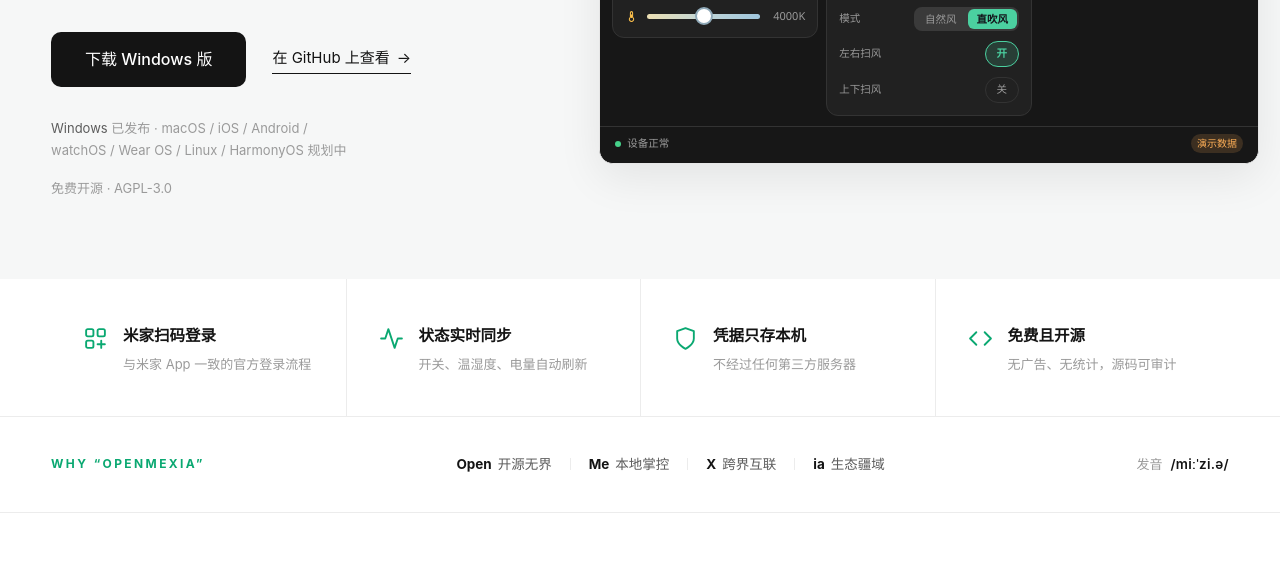
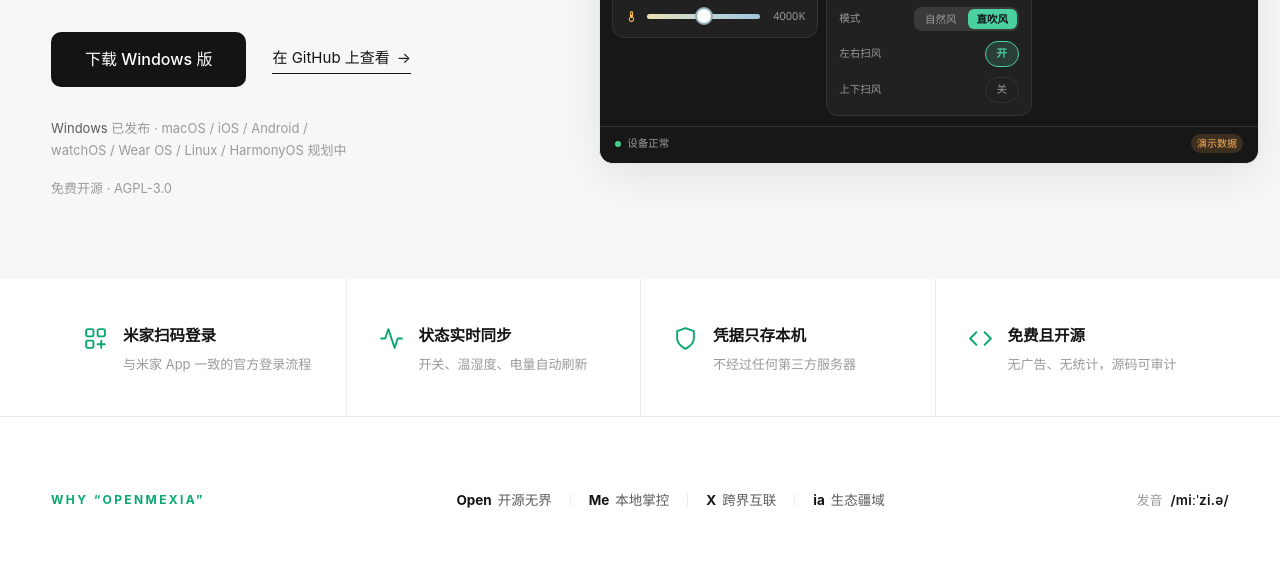
Before and after one commit to HZDavy/OpenMexia, a plain HTML site: page index.html in a window 1280 px wide. Shown: the part 391-952 px from the top of the page. Drawn offline with Linux system fonts and the light colour scheme.

Commit message:
site: double naming strip vertical padding to 72px

```diff
--- a/index.html
+++ b/index.html
@@ -123,7 +123,7 @@ section{padding:96px 0}
 
 /* ---------- naming meaning（白底窄条） ---------- */
 .name-sec{background:#fff;border-bottom:1px solid var(--line);padding:0}
-.name-strip{display:flex;align-items:center;justify-content:space-between;flex-wrap:wrap;gap:12px 24px;padding:36px 0}
+.name-strip{display:flex;align-items:center;justify-content:space-between;flex-wrap:wrap;gap:12px 24px;padding:72px 0}
 .name-strip .ns-title{font-size:12px;font-weight:700;letter-spacing:.2em;color:var(--green-deep);white-space:nowrap}
 .name-parts{display:flex;align-items:center;flex-wrap:wrap;gap:8px 18px;font-size:13.5px;color:var(--ink-2)}
 .name-parts>span{white-space:nowrap}
```
